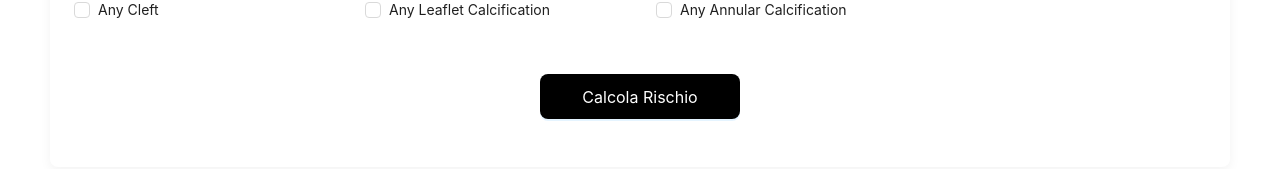
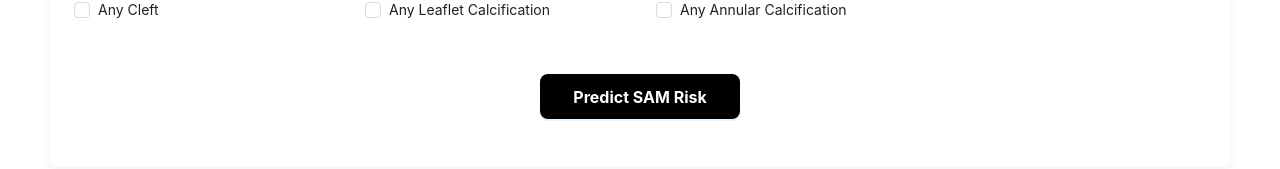
Before and after one commit to masies/SAMFront, a React (Vite) app: page / in a window 1280 px wide. Shown: the part 600-769 px from the top of the page. Built offline with nearby package versions, Linux system fonts and the light colour scheme; no server answers.

Commit message:
new inputs

```diff
--- a/src/components/SAMPredictor.jsx
+++ b/src/components/SAMPredictor.jsx
@@ -335,9 +335,7 @@ const SAMPredictor = () => {
                   validator: (_, value) =>
                     value && value.length > 0
                       ? Promise.resolve()
-                      : Promise.reject(
-                          new Error("Seleziona almeno un'opzione")
-                        ),
+                      : Promise.reject(new Error("Pick at least one Scallop")),
                 },
               ]}
             >
@@ -385,7 +383,7 @@ const SAMPredictor = () => {
               fontSize: "16px",
             }}
           >
-            Calcola Rischio
+            <b>Predict SAM Risk</b>
           </Button>
         </Form.Item>
       </Form>
```
